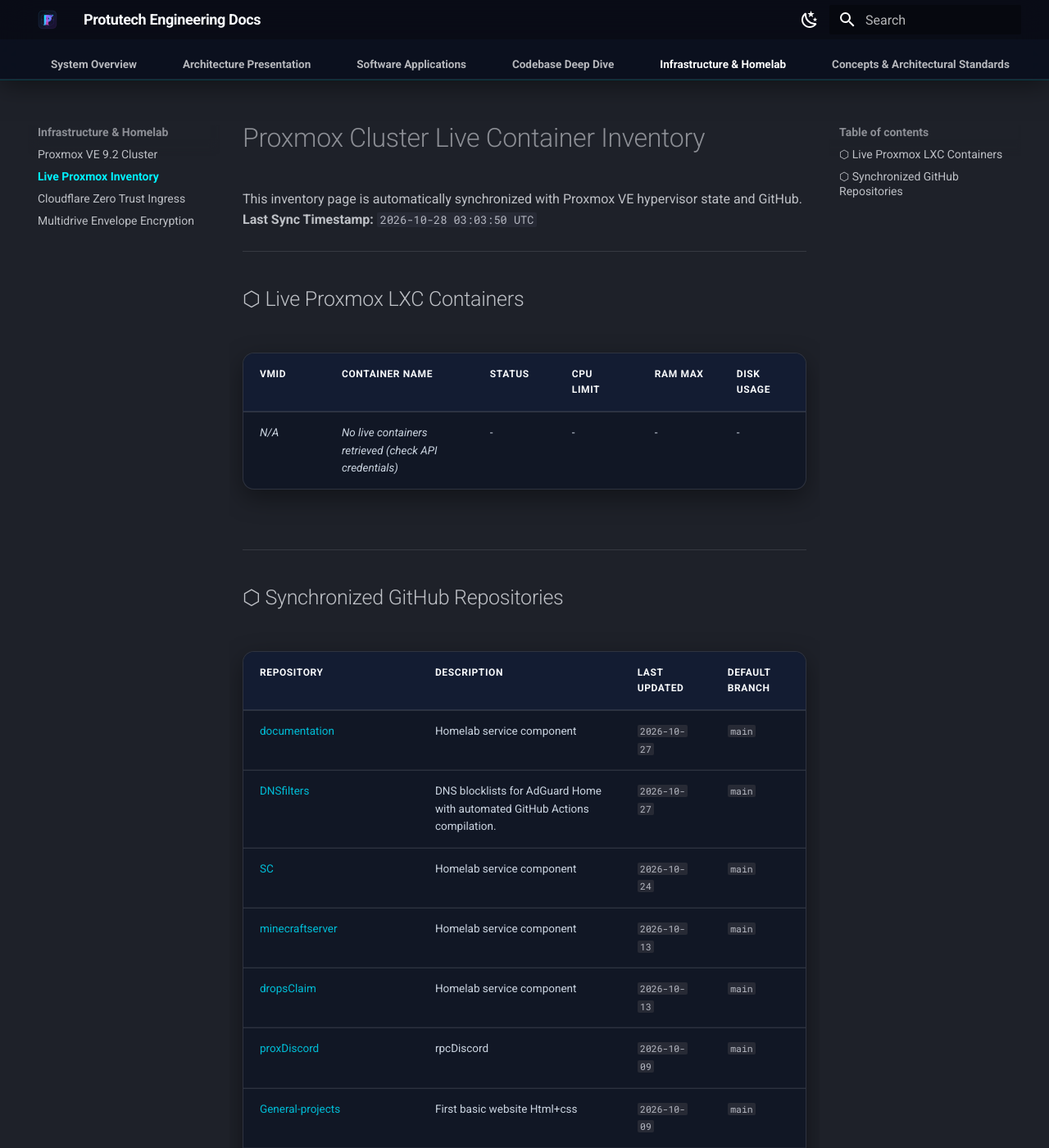
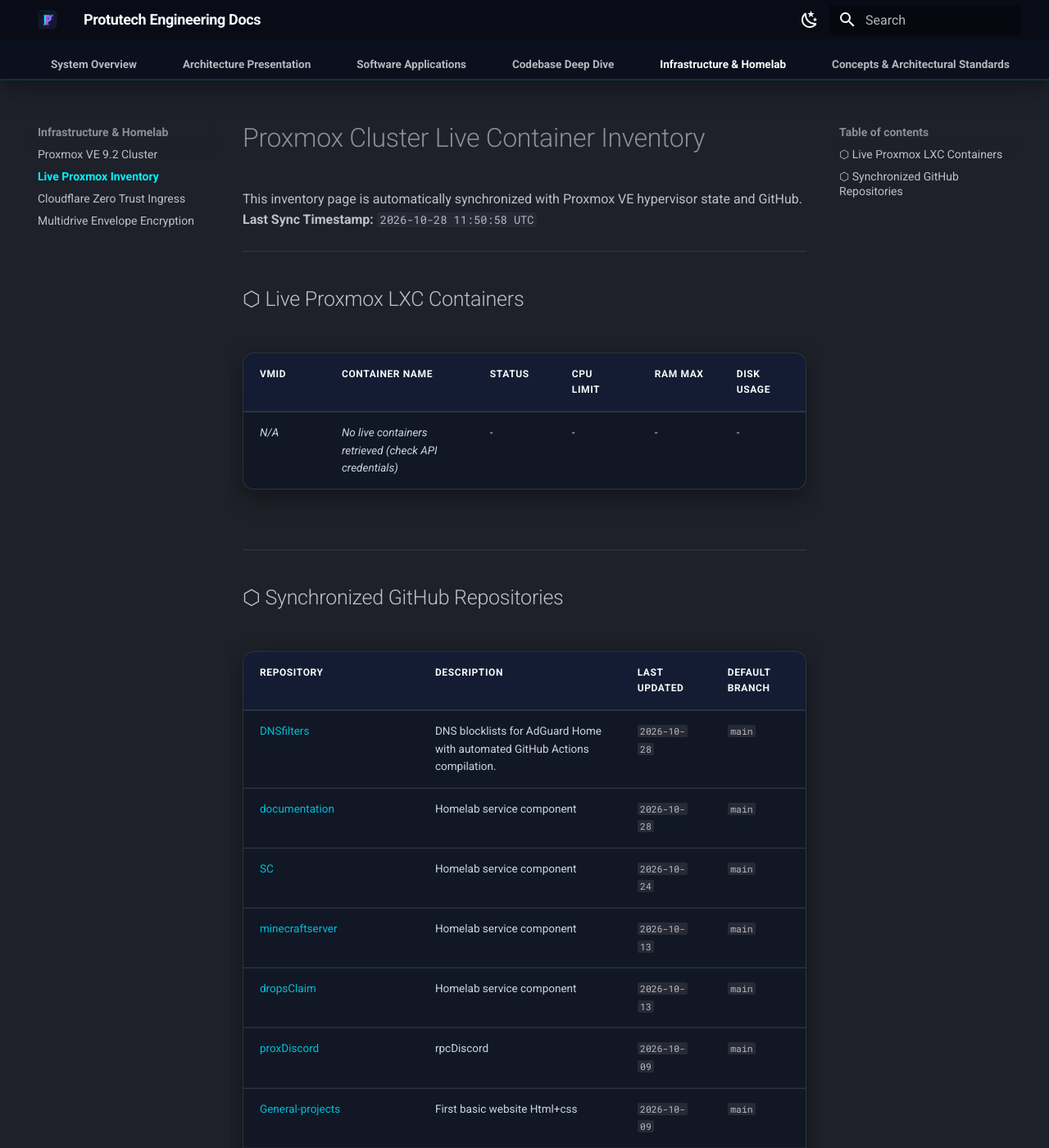
Before and after one commit to IAndrexI/documentation, an MkDocs documentation site: the page built from docs/infra/proxmox-live-inventory.md, in a window 1280 px wide and 1400 px high. Shown: the whole window at 82% size. Built offline with MkDocs 1.6.1 and Material for MkDocs 9.7.7, drawn with Linux system fonts in a browser that asks for light colours.

Commit message:
chore(auto-update): sync live Proxmox containers and GitHub repos [skip ci]

```diff
--- a/docs/infra/proxmox-live-inventory.md
+++ b/docs/infra/proxmox-live-inventory.md
@@ -1,7 +1,7 @@
 # Proxmox Cluster Live Container Inventory
 
 This inventory page is automatically synchronized with Proxmox VE hypervisor state and GitHub.
-**Last Sync Timestamp:** `2026-10-28 03:03:50 UTC`
+**Last Sync Timestamp:** `2026-10-28 11:50:58 UTC`
 
 ---
 
@@ -17,8 +17,8 @@
 
 | Repository | Description | Last Updated | Default Branch |
 | :--- | :--- | :--- | :--- |
-| [documentation](https://github.com/IAndrexI/documentation) | Homelab service component | `2026-10-27` | `main` |
-| [DNSfilters](https://github.com/IAndrexI/DNSfilters) | DNS blocklists for AdGuard Home with automated GitHub Actions compilation. | `2026-10-27` | `main` |
+| [DNSfilters](https://github.com/IAndrexI/DNSfilters) | DNS blocklists for AdGuard Home with automated GitHub Actions compilation. | `2026-10-28` | `main` |
+| [documentation](https://github.com/IAndrexI/documentation) | Homelab service component | `2026-10-28` | `main` |
 | [SC](https://github.com/IAndrexI/SC) | Homelab service component | `2026-10-24` | `main` |
 | [minecraftserver](https://github.com/IAndrexI/minecraftserver) | Homelab service component | `2026-10-13` | `main` |
 | [dropsClaim](https://github.com/IAndrexI/dropsClaim) | Homelab service component | `2026-10-13` | `main` |
```
